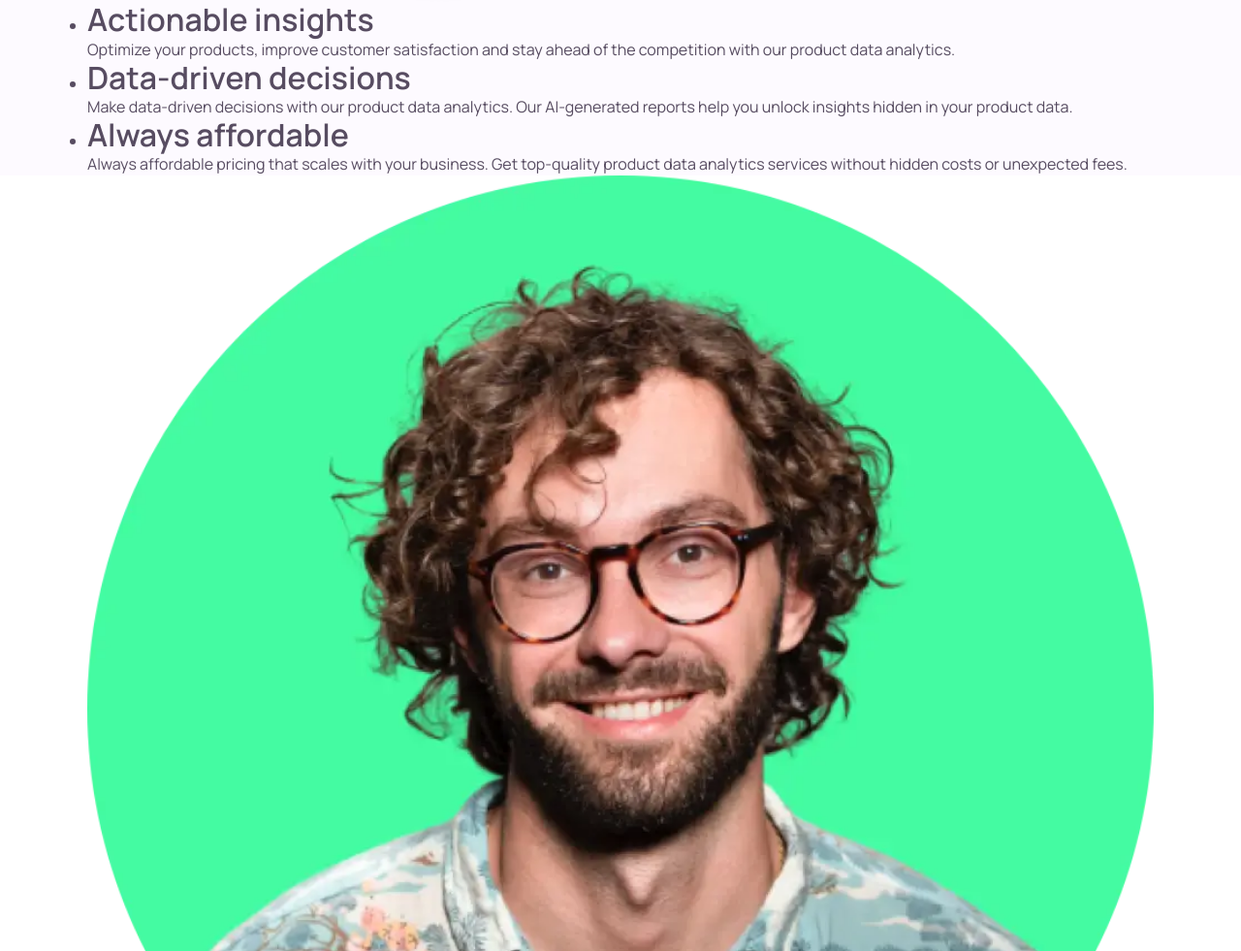
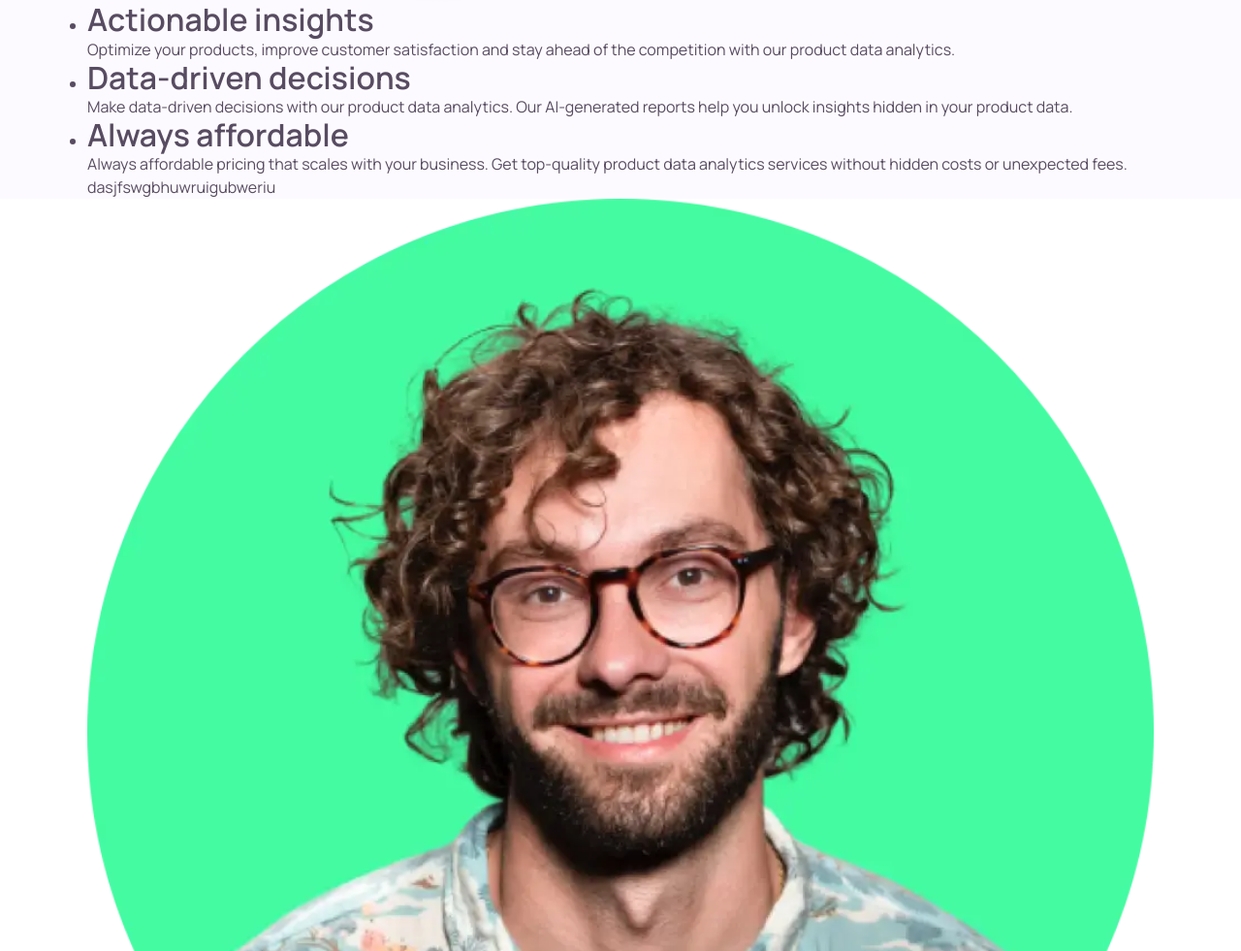
Before and after one commit to Dshiza/workit-landing-page, a plain HTML site: page starter-code/index.html in a window 1280 px wide. Shown: the part 999-1980 px from the top of the page at 97% size. Drawn offline with Linux system fonts and the light colour scheme.

```diff
--- a/starter-code/index.html
+++ b/starter-code/index.html
@@ -45,6 +45,7 @@
                 analytics services without hidden costs or unexpected fees.</p>
             </li>
           </ul>
+          <p>dasjfswgbhuwruigubweriu</p>
         </div>
       </div>
     </section>
```
